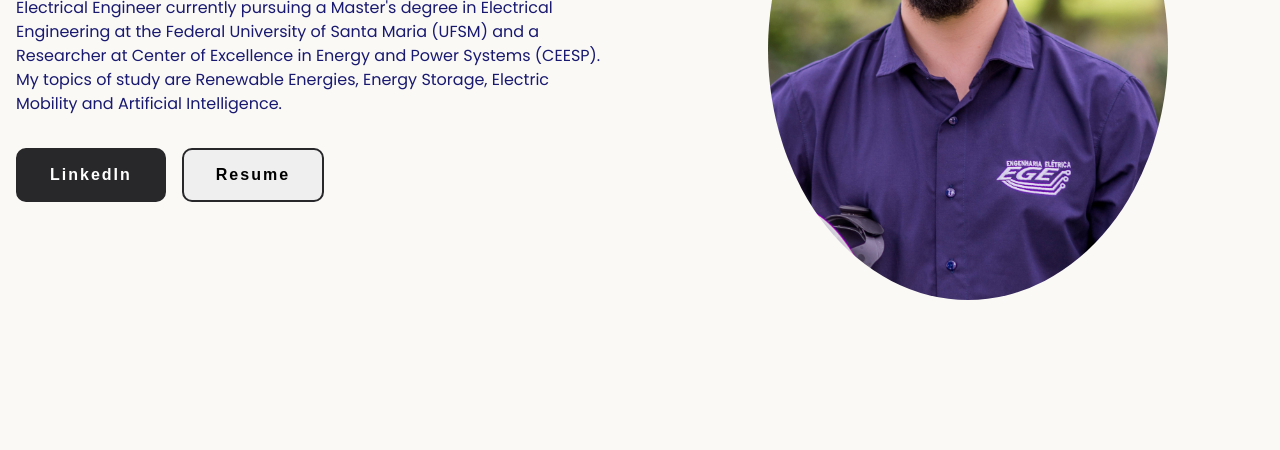
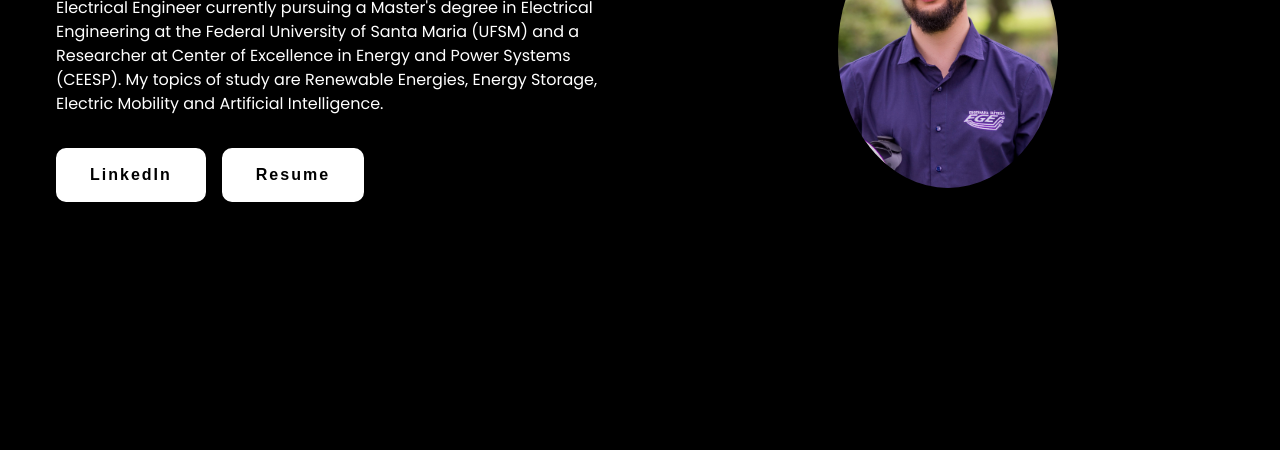
Before and after one commit to GabrielHDanielsson/site, a plain HTML site: page index.html in a window 1280 px wide. Shown: the part 350-800 px from the top of the page. Drawn offline with nearby package versions, Linux system fonts and the light colour scheme.

Commit message:
Update styles.css

```diff
--- a/styles.css
+++ b/styles.css
@@ -1,13 +1,14 @@
 @import url("https://fonts.googleapis.com/css2?family=Poppins:wght@400;600;700&display=swap");
 
 :root{
-	--primary-color: #28282B;
-	--primary-color-dark: #191970;
-	--secondary-color: #36454F;
-	--text-dark: #1f2937;
-	--text-light: #191970;
-	--extra-light: #FAF9F6;
-	--max-widht: 1200px;
+	--primary-color: #FFFFFF; /* Cor principal alterada para branco */
+	--primary-color-dark: #E0E0E0; /* Um tom mais escuro de branco */
+	--secondary-color: #B0B0B0; /* Cor secundária alterada para cinza claro */
+	--text-dark: #FFFFFF; /* Texto claro (branco) */
+	--text-light: #FFFFFF; /* Texto claro (branco) */
+	--extra-light: #000000; /* Outro tom claro de branco/cinza */
+	--background-color: #000000; /* Fundo alterado para preto */
+	--max-width: 1200px;
 }
 
 * {
@@ -29,7 +30,7 @@ nav {
   position: fixed;
   top: 0;
   left: 0;
-  background-color: #ffffff;
+  background-color: #19191a;
   z-index: 99;
 }
 
@@ -152,20 +153,21 @@ ul li a:hover {
 
 .hire__me {
   background-color: var(--primary-color);
-  color: #ffffff;
+  color: #000000;
 }
 
 .hire__me:hover {
   background-color: var(--primary-color-dark);
 }
 
-.portfolio {
-  color: var(--primary-color);
+.resume {
+  background-color: var(--primary-color);
+  color: #000000;
 }
 
-.portfolio:hover {
+.resume:hover {
   background-color: var(--primary-color-dark);
-  color: #ffffff;
+  color: #000000;
 }
 
 .image {
@@ -174,7 +176,7 @@ ul li a:hover {
 }
 
 .image img {
-  width: min(25rem, 70%);
+  width: min(25rem, 40%);
   border-radius: 100%;
 }
 
@@ -217,3 +219,7 @@ ul li a:hover {
     margin: auto;
   }
 }
+
+.white-text {
+  color: #FFFFFF;
+}
```
